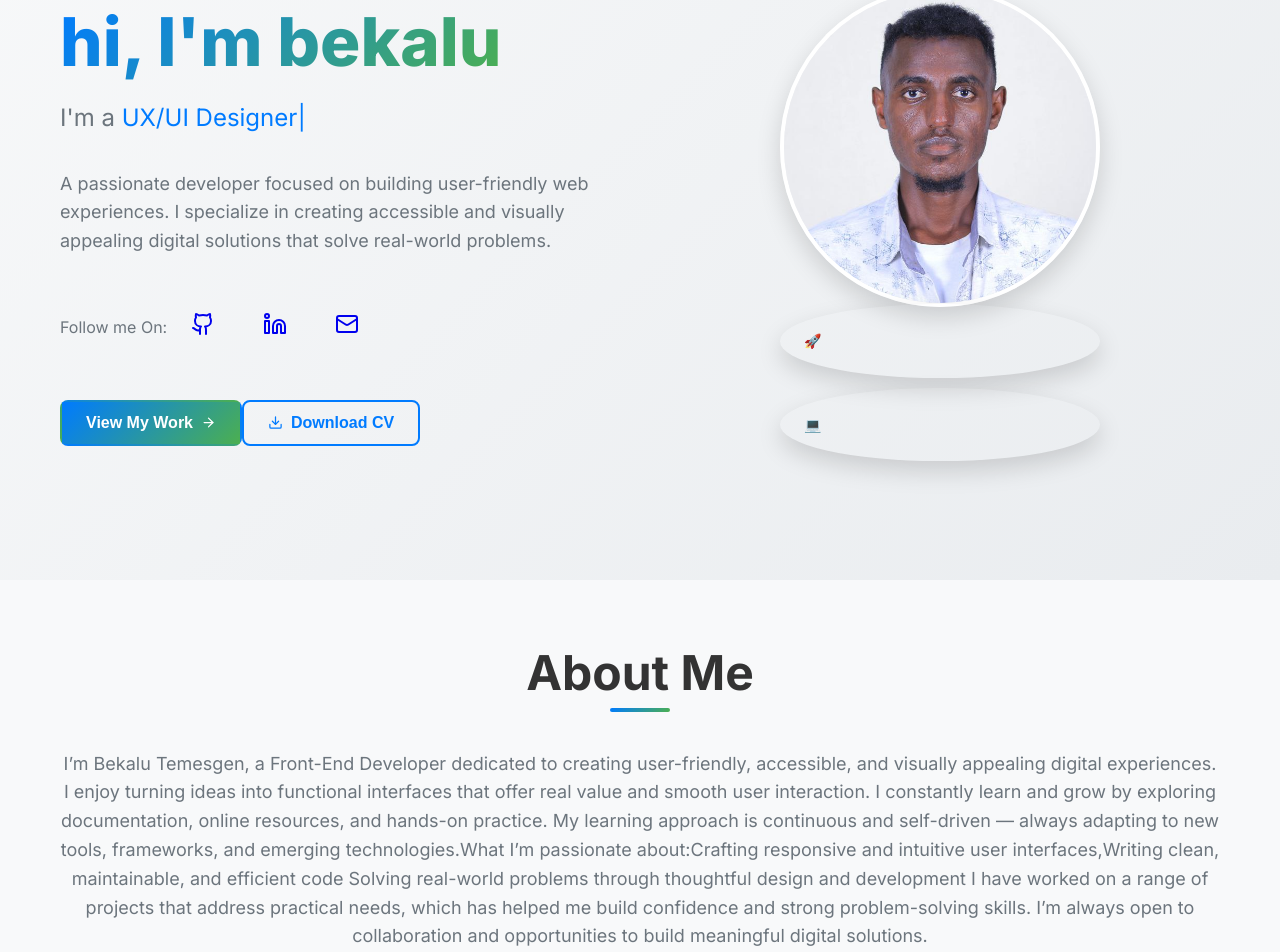
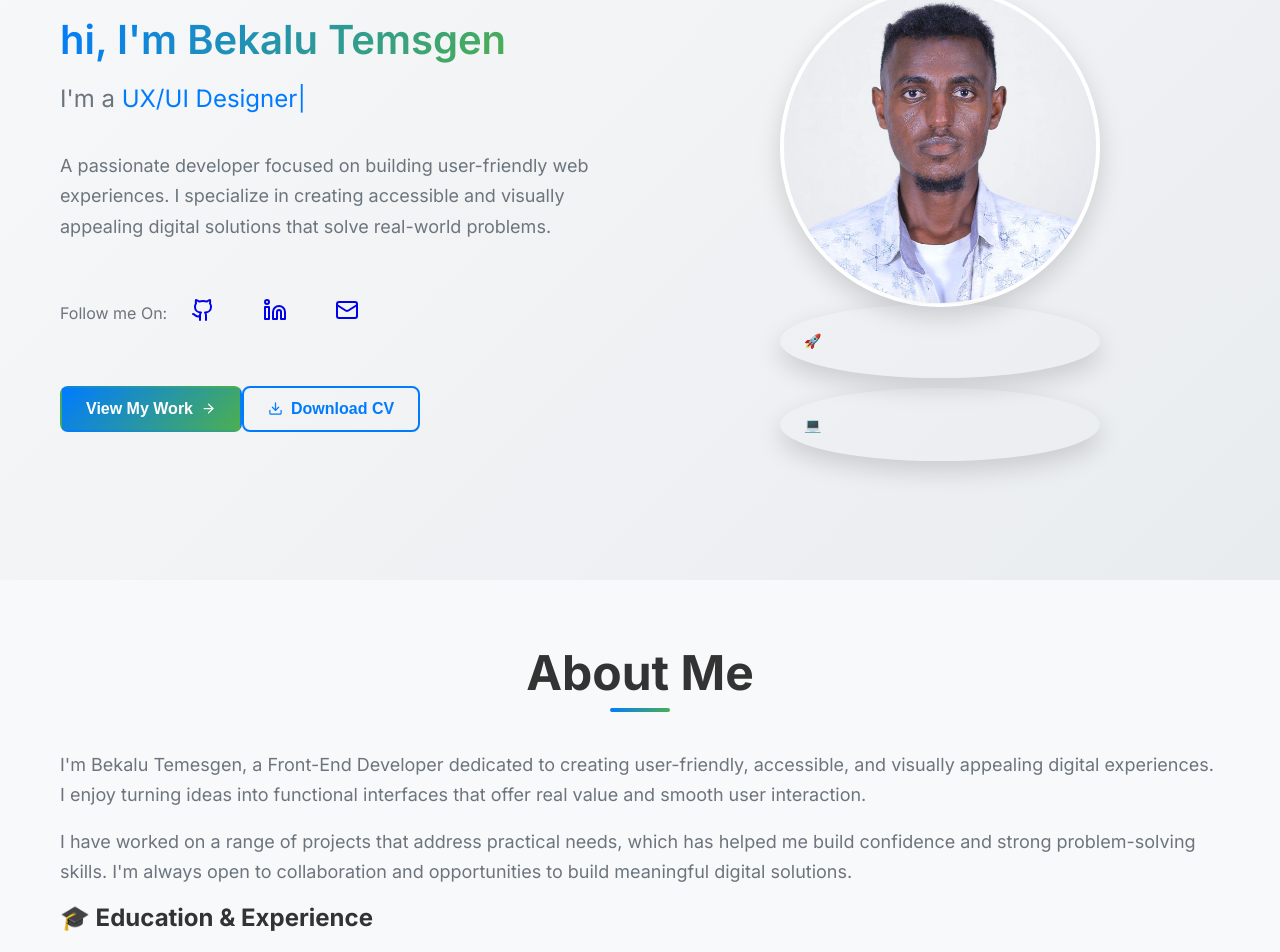
Before and after one commit to Bekalu-Temesgen-2306/my-portfolio-website, a React (Create React App) app: page / in a window 1280 px wide. Shown: the part 220-1172 px from the top of the page. Built offline with nearby package versions, Linux system fonts and the light colour scheme.

Commit message:
hero title modified

```diff
--- a/src/App.css
+++ b/src/App.css
@@ -285,10 +285,32 @@ p {
 .text-text-muted { color: var(--text-muted); }
 .text-text { color: var(--text); }
 .text-sm { font-size: 0.875rem; }
-.text-lg { font-size: 1.125rem; }
+.text-left { text-align: left; }
+.text-center { text-align: center; }
+.text-right { text-align: right; }
+.text-lg { font-size: 1.125rem; line-height: 1.7; }
 .text-xl { font-size: 1.25rem; }
 .text-2xl { font-size: 1.5rem; }
 .text-3xl { font-size: 1.875rem; }
+
+/* List and spacing utilities */
+.space-y-2 > * + * { margin-top: 0.5rem; }
+.space-y-4 > * + * { margin-top: 1rem; }
+.space-y-6 > * + * { margin-top: 1.5rem; }
+.space-y-8 > * + * { margin-top: 2rem; }
+
+.list-disc { list-style-type: disc; }
+.list-inside { list-style-position: inside; }
+
+ul.list-disc {
+  margin-left: 1rem;
+  padding-left: 1rem;
+}
+
+ul.list-disc li {
+  margin-bottom: 0.5rem;
+  line-height: 1.6;
+}
 .text-4xl { font-size: 2.25rem; }
 
 .aspect-video { aspect-ratio: 16 / 9; }
@@ -615,8 +637,9 @@ p {
 /* Hero                           */
 /* ------------------------------ */
 .hero__title {
-  font-size: clamp(2.7rem, 6vw, 4.2rem);
-  font-weight: 800;
+  font-size: clamp(1.8rem, 4vw, 2.5rem);
+  font-weight: 600;
+  line-height: 1.2;
 }
 
 .text-gradient {
@@ -859,7 +882,7 @@ p {
   }
 
   /* Reduce visual density on mobile */
-  .hero__title { font-size: clamp(2.2rem, 8vw, 3rem); }
+  .hero__title { font-size: clamp(1.6rem, 6vw, 2.2rem); }
   .avatar-img { width: 12rem; height: 12rem; }
   .icon-circle { width: 40px; height: 40px; }
   .timeline-marker { left: -9px; width: 8px; height: 8px; }
--- a/src/components/About.jsx
+++ b/src/components/About.jsx
@@ -21,11 +21,11 @@ const About = () => {
 
 
     {
-      year: "2023",
+      year: "2024",
       text: "Web Programming Certificate, Udacity",
     },
     {
-      year: "2022",
+      year: "2023",
       text: "SSS Training Certification, Bahir Dar University",
     },
     {
@@ -46,18 +46,18 @@ const About = () => {
           className="text-center mb-16"
         >
           <h2 className="section-title">About Me</h2>
-          <p className="text-lg text-text-muted max-w-3xl mx-auto">
-I’m Bekalu Temesgen, a Front-End Developer dedicated to creating user-friendly, accessible,
-and visually appealing digital experiences. I enjoy turning ideas into functional interfaces
-that offer real value and smooth user interaction.
-I constantly learn and grow by exploring documentation, online resources, and hands-on practice.
-My learning approach is continuous and self-driven — always adapting to new tools, frameworks, and
-emerging technologies.What I’m passionate about:Crafting responsive and intuitive user
-interfaces,Writing clean, maintainable, and efficient code Solving real-world problems through thoughtful design and development
-I have worked on a range of projects that address
-practical needs, which has helped me build confidence and strong problem-solving skills.
-I’m always open to collaboration and opportunities to build meaningful digital solutions.
-          </p>
+          <div className="text-lg text-text-muted max-w-3xl mx-auto space-y-4 text-left">
+            <p>
+              I'm Bekalu Temesgen, a Front-End Developer dedicated to creating user-friendly, accessible,
+              and visually appealing digital experiences. I enjoy turning ideas into functional interfaces
+              that offer real value and smooth user interaction.
+            </p>
+            <p>
+              I have worked on a range of projects that address
+              practical needs, which has helped me build confidence and strong problem-solving skills.
+              I'm always open to collaboration and opportunities to build meaningful digital solutions.
+            </p>
+          </div>
         </motion.div>
 
         {/* Timeline (Compact Resume Style) */}
--- a/src/components/Hero.jsx
+++ b/src/components/Hero.jsx
@@ -46,7 +46,7 @@ const Hero = () => {
     { icon: Mail, href: 'mailto:bekalutemesgen74@gmail.com', label: 'Email' },
   ];
 
-  const handleDownloadCV = () => {
+  const handleDownloadCV = async () => {
     const doc = new jsPDF({
       orientation: 'portrait',
       unit: 'mm',
@@ -59,23 +59,74 @@ const Hero = () => {
     const lightGray = [200, 200, 200];
     const darkGray = [102, 102, 102];
 
-
-    // Header Section
+    // Header Section background first
     doc.setFillColor(...primaryColor);
     doc.rect(0, 0, 210, 40, 'F');
+
+    // Load and add profile image
+    let imgData = null;
+    const img = new Image();
+    img.crossOrigin = 'anonymous';
+    img.src = '/images/bekalu.jpg';
+
+    await new Promise((resolve) => {
+      img.onload = () => {
+        try {
+          // Convert image to canvas for better PDF compatibility
+          const canvas = document.createElement('canvas');
+          const ctx = canvas.getContext('2d');
+          canvas.width = img.width;
+          canvas.height = img.height;
+
+          // Create circular clipping
+          ctx.beginPath();
+          ctx.arc(canvas.width / 2, canvas.height / 2, Math.min(canvas.width, canvas.height) / 2, 0, Math.PI * 2);
+          ctx.clip();
+          ctx.drawImage(img, 0, 0);
+
+          // Convert canvas to data URL
+          imgData = canvas.toDataURL('image/jpeg', 0.9);
+
+          // Add profile image at the header (right side, on top of header background)
+          const imgSize = 32; // Size in mm
+          const imgX = 210 - 25; // Right side with margin
+          const imgY = 8; // Top position
+
+          // Draw white circle background for border effect
+          const centerX = imgX + imgSize / 2;
+          const centerY = imgY + imgSize / 2;
+          const radius = imgSize / 2;
+          doc.setFillColor(255, 255, 255);
+          doc.circle(centerX, centerY, radius + 2, 'F');
+
+          // Add circular image
+          doc.addImage(imgData, 'JPEG', imgX, imgY, imgSize, imgSize, undefined, 'FAST');
+
+          resolve();
+        } catch (error) {
+          console.error('Error adding image:', error);
+          resolve(); // Continue even if image fails
+        }
+      };
+      img.onerror = () => {
+        console.warn('Failed to load profile image');
+        resolve(); // Continue without image
+      };
+    });
 
     doc.setTextColor(255, 255, 255);
     doc.setFontSize(28);
     doc.setFont('helvetica', 'bold');
-    doc.text('BEKALU TEMESGEN', 105, 18, { align: 'center' });
+    // Adjust text position to leave space for image on right
+    doc.text('BEKALU TEMESGEN', 105, 18, { align: 'center', maxWidth: 150 });
 
     doc.setFontSize(12);
     doc.setFont('helvetica', 'normal');
-    doc.text('Front-End Developer | UX/UI Designer', 105, 26, { align: 'center' });
+    doc.text('Front-End Developer | UX/UI Designer', 105, 26, { align: 'center', maxWidth: 150 });
 
     doc.setFontSize(9);
-    doc.text('Email: bekalutemesgen74@gmail.com | GitHub: github.com/Bekalu-Temesgen-2306', 105, 32, { align: 'center' });
-    doc.text('LinkedIn: linkedin.com/in/Bekalu-Temesgen2306', 105, 37, { align: 'center' });
+    doc.text('Email: bekalutemesgen74@gmail.com | GitHub: github.com/Bekalu-Temesgen-2306', 105, 32, { align: 'center', maxWidth: 170 });
+    doc.text('LinkedIn: linkedin.com/in/Bekalu-Temesgen2306', 105, 37, { align: 'center', maxWidth: 170 });
 
     let yPosition = 50;
 
@@ -342,7 +393,7 @@ const Hero = () => {
                 transition={{ delay: 0.2, duration: 0.8 }}
                 className="hero__title"
               >
-                <span className="text-gradient"> hi, I'm bekalu </span>
+                <span className="text-gradient"> hi, I'm Bekalu  Temsgen</span>
               </motion.h1>
 
               <motion.div
--- a/src/components/Projects.jsx
+++ b/src/components/Projects.jsx
@@ -43,7 +43,7 @@ const Projects = () => {
       category: 'web',
       technologies: ['React', 'Node.js', 'MongoDB', 'Express'],
       liveUrl: 'null',
-      githubUrl: 'https://github.com/bekalu-temesgen-2306/my-portfolio-website',
+      githubUrl: 'null',
       features: ['Responsive Design', 'Booking System', 'Interactive Maps', 'Admin Dashboard'],
       status: 'completed'
     },
--- a/src/components/Skills.jsx
+++ b/src/components/Skills.jsx
@@ -1,7 +1,7 @@
 import React, { useState } from 'react';
 import { motion } from 'framer-motion';
 import { useInView } from 'react-intersection-observer';
-import { Code, Palette, Database, Cloud, Zap, Target, Users } from 'lucide-react';
+import { Code, Palette, Database, Cloud, Zap  } from 'lucide-react';
 
 const Skills = () => {
   const [ref, inView] = useInView({
```
